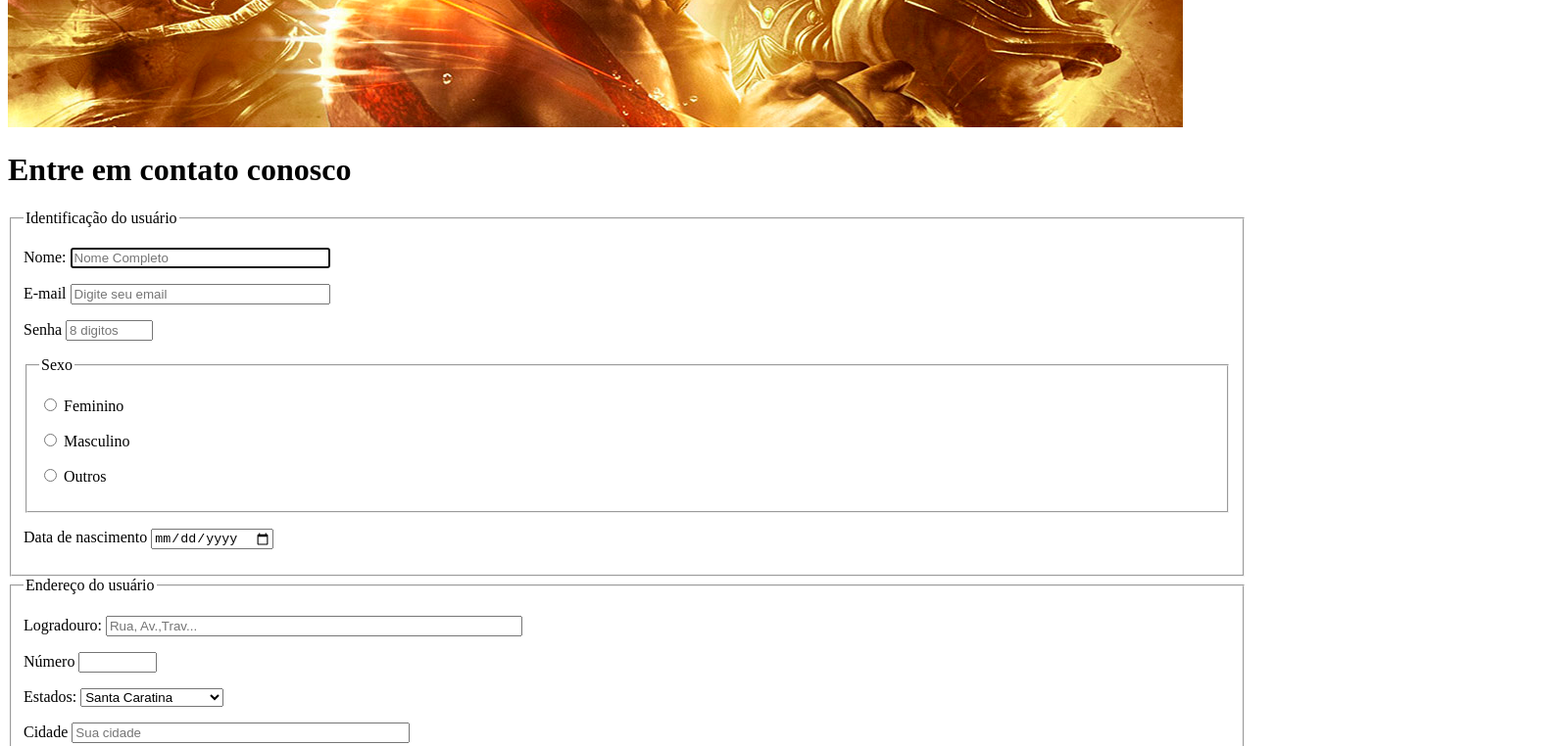
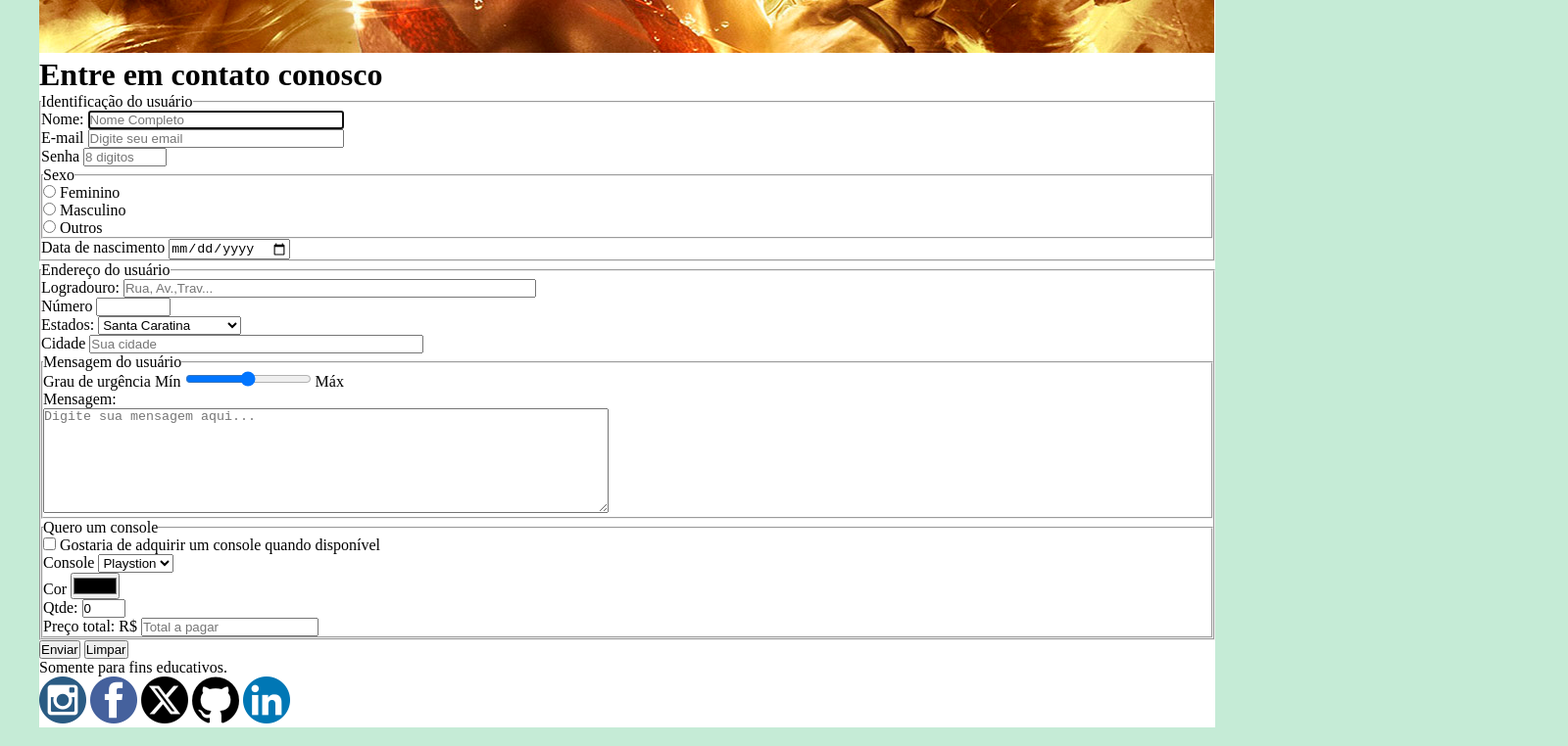
Before and after one commit to ElenGrecco/HTML5-e-CSS3, a plain HTML site: page formulario/index.html in a window 1280 px wide. Shown: the part 720-1482 px from the top of the page at 98% size, 1600 px wide, since content can reach past the window. Drawn offline with Linux system fonts and the light colour scheme.

Commit message:
Atualizando

```diff
--- a/formulario/index.html
+++ b/formulario/index.html
@@ -9,6 +9,8 @@
 
     <title>Games</title>
     <link rel="shortcut icon" href="img/favicon.ico" type="image/x-con">
+    <link rel="stylesheet" href="style.css">
+
 </head>
 
 <body>
@@ -169,12 +171,46 @@
                     </p>
 
                     <p>
+                        <label for="ccor">Cor</label>
+                        <input type="color" name="cor" id="ccor" value="#0000">
+
+                    <p>
+                        <label for="cqtde">Qtde:</label>
+                        <input type="number" name="qtde" id="cqtde" min="0" max="5" value="0">
+                    </p>
+
+                    <p>
+                        <label for="ctot">Preço total: R$</label>
+                        <input type="text" name="tot" id="ctot"
+                        placeholder="Total a pagar" readonly>
+                    </p>
+
 
                     </p>
 
                 </fieldset>
+
+
             </fieldset>
+            <button type="submit" name="enviar" class="btn">Enviar </button>
+                <button type="reset" name="limpar" class="btn">Limpar</button>
         </form>
+
+        <footer id="rodpe">
+            <p>
+                Somente para fins educativos.
+            </p>
+
+            <p>
+                <a href="https://www.instagram.com/" target="_blank"><img src="img/instagram.png" alt="Instagran"></a>
+                <a href="https://www.facebook.com/" target="_blank"><img src="img/facebook.png" alt="Facebook"></a>
+                <a href="https://x.com/?lang=pt-br" target="_blank"><img src="img/x_twitter.png" alt="X-Twitter"></a>
+                <a href="https://github.com/" target="_blank"><img src="img/github.png" alt="Github"></a>
+                <a href="https://br.linkedin.com/" target="_blank"><img src="img/linkedin.png" alt="Linkedin"></a>
+
+            </p>
+
+        </footer>
     </div>
 </body>
 
--- /dev/null
+++ b/formulario/style.css
@@ -0,0 +1,69 @@
+@charset "UTI-8";
+
+@font-face {
+    font-family: titulo;
+    src: url(fontes/bubblegum-sans-regular.otf);
+    font-weight: normal;
+}
+
+/*Reset*/
+*{
+    margin: 0;
+    padding: 0;
+    box-sizing: border-box;
+}
+
+/*Variáveis*/
+
+:root{
+    --cor1: #c5ebd6;
+    --cor2: #83e1ad;
+    --cor3 : #3ddc84;
+    --cor4: #2fa866;
+    --cor5: #1a5c37;
+    --cor6: #FFF;
+    --cor7: #000;
+
+    --fonte-titulo:'titulo';
+}
+body {
+    background: var(--cor1);
+}
+
+#interface{
+    background: var(--cor6);
+    max-width: 1200px;
+    margin: 0 auto;
+}
+
+.topo{
+    height: 70px;
+}
+
+.logo img{
+    margin: 10px 20px;
+    position: relative;
+}
+
+.menu{
+    background: red;
+    display: block;
+    position: absolute;
+    width: 800px;
+    left: 800px;
+
+}
+
+.menu ul{
+    list-style: none;
+    margin: 0px;
+    padding: 0px;
+}
+
+.menu li{
+    float: left;
+}
+
+h1 {
+    font-family: titlulo;
+}
```
Also changed, not shown: 2 other files.
